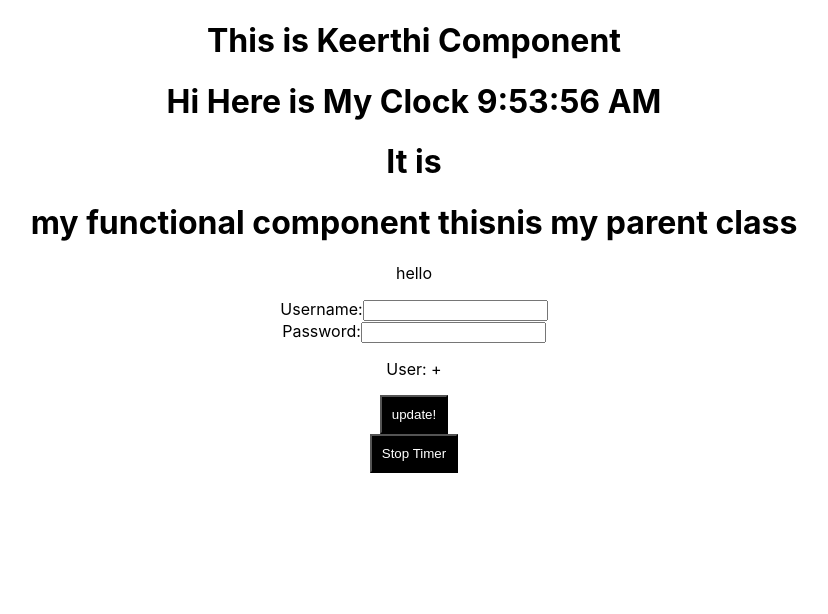
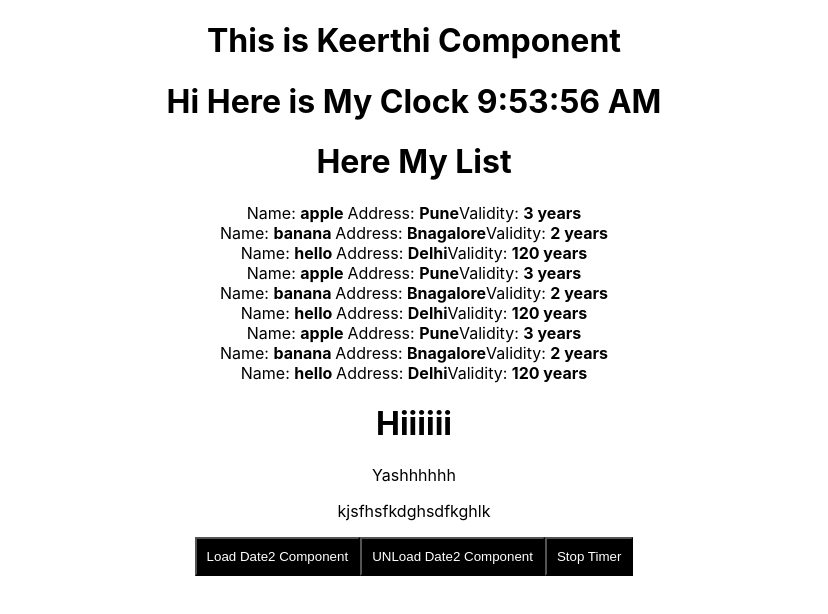
Before and after one commit to Yashwanth-Ramanjineya/myProject, a React (Create React App) app: page /keerthi in a window 1280 px wide. Shown: the top 614 px of the page, without its empty margins (226-1054 px from the left). Built offline with nearby package versions, Linux system fonts and the light colour scheme.

Commit message:
Commiting changes

```diff
--- a/src/Clock.js
+++ b/src/Clock.js
@@ -50,6 +50,7 @@ class Clock extends Component {
       <div className="App">
         <h1>My React Component</h1>
         <h3>{this.state.date}</h3>
+        <My3rdComponent />
         <button onClick={this.handleChange}>Click here!</button>
       </div>
     );
--- a/src/Date2.js
+++ b/src/Date2.js
@@ -1,59 +1,71 @@
 import React, { Component } from "react";
-
 
 class Date2 extends Component {
   constructor(props) {
     super(props);
     this.state = {
-            username: '',
+      username: "",
       password: "",
-            errorMessage: ""
+      errFlag: "",
+      errorMessage: "Plase Enter username/password",
     };
   }
   componentDidMount() {
     console.log("component here");
   }
   shouldComponentUpdate() {
-        console.log("sholud component update")
+    console.log("sholud component update");
     return true;
   }
   componentDidUpdate() {
-        console.log("component update")
+    console.log("component update");
   }
   componentWillUnmount() {
-        console.log("component is not updatr")
+    console.log("component is not updatr");
   }
-    handleUsername=(e)=>{
-        this.setState({username: e.target.value})
-    }
-    handlePassword=(e)=>{
-        this.setState({password: e.target.value})
-    }
+  handleUsername = (e) => {
+    this.setState({ username: e.target.value });
+  };
+  handlePassword = (e) => {
+    this.setState({ password: e.target.value });
+  };
   update = () => {
     if (this.state.username === "" || this.state.password === "") {
-            this.setState({errorMessage: "You Missed username/password"})
+      this.setState({ errFlag: "ERROR" });
     } else {
-
+      this.setState({ errFlag: "" });
     }
-      console.log(this.state.username + "  " + this.state.password)
+    console.log(this.state.username + "  " + this.state.password);
   };
   render() {
     return (
       <div>
         <label>
-                    Username:<input type="text" value={this.state.username} onChange={this.handleUsername} />
-                </label><br />
+          Username:
+          <input
+            type="text"
+            value={this.state.username}
+            onChange={this.handleUsername}
+          />
+        </label>
+        <br />
 
         <label>
-                    Password:<input type="password" value={this.state.password} onChange={this.handlePassword} />
-
-                </label><br />
-                <p className="error">{this.state.errorMessage}</p>
-                <p>User: {this.state.username} + {this.state.password}</p>
+          Password:
+          <input
+            type="password"
+            value={this.state.password}
+            onChange={this.handlePassword}
+          />
+        </label>
+        <br />
+        {this.state.errFlag === "ERROR" ? <p className="error">{this.state.errorMessage}</p> : null}
+        {this.state.errFlag === "ERROR" ? <p>
+          User: {this.state.username} + {this.state.password}
+        </p> : null}
 
         <button onClick={this.update}>update!</button>
       </div>
-
     );
   }
 }
--- a/src/Keerthi.js
+++ b/src/Keerthi.js
@@ -1,47 +1,81 @@
 import React, { Component } from "react";
-import My2ndComponent from './My2ndComponent';
-import Date2 from './Date2';
+import My2ndComponent from "./My2ndComponent";
+import Date2 from "./Date2";
 
-class Keerthi extends Component{
-    constructor(props){
+class Keerthi extends Component {
+  constructor(props) {
     super(props);
-            this.state={
-                date: new Date()
+    this.state = {
+      date: new Date(),
+      load: false,
+      listData: {
+        data: [
+          { name: "apple", address: "Pune", validity: "3 years" },
+          { name: "banana", address: "Bnagalore", validity: "2 years" },
+          { name: "hello", address: "Delhi", validity: "120 years" },
+          { name: "apple", address: "Pune", validity: "3 years" },
+          { name: "banana", address: "Bnagalore", validity: "2 years" },
+          { name: "hello", address: "Delhi", validity: "120 years" },
+          { name: "apple", address: "Pune", validity: "3 years" },
+          { name: "banana", address: "Bnagalore", validity: "2 years" },
+          { name: "hello", address: "Delhi", validity: "120 years" },
+        ],
+      },
+    };
+  }
+  componentDidMount() {
+    this.timerID = setInterval(() => this.tick(), 1000);
+  }
+  tick = () => {
+    this.setState({ date: new Date() });
+  };
+  stopTimer = () => {
+    clearInterval(this.timerID);
   };
 
-    }
-    componentDidMount(){
-        this.timerID=setInterval(
-            () =>this.tick(),1000
-        )
-    }
-    tick = () => {
-        this.setState({date: new Date()})
-      }
-      stopTimer = () => {
-        clearInterval(this.timerID)
-      }
-    render(){
-        console.log(this.state.date.toLocaleTimeString)
+  loadDateCp = () => {
+    this.setState({ load: true });
+  };
+  unLoadDateCp = () => {
+    this.setState({ load: false });
+  };
+  render() {
+    console.log(this.state.date.toLocaleTimeString);
 
-        return(
+    return (
       <div className="App">
         <h1>This is Keerthi Component</h1>
 
         <h1>Hi Here is My Clock {this.state.date.toLocaleTimeString()}</h1>
-                        <h1>It is</h1>
-                        <My2ndComponent  mydata="thisnis my parent class" mydata1="hello" />
-                        <Date2 />
+        <h1>Here My List</h1>
+        {this.state.listData.data.map((item) => (
+          <div>
+            <label>
+              Name: <b>{item.name} </b>
+            </label>
+            <label>
+              Address: <b>{item.address}</b>
+            </label>
+            <label>
+              Validity: <b>{item.validity}</b>
+            </label>
+          </div>
+        ))}
+        {/* {this.state.listData.map((item) => (
+          <ul>
+            <li>{item.name}</li>
+          </ul>
+        ))} */}
+        <My2ndComponent mydata="Hiiiiii" hehe="kjsfhsfkdghsdfkghlk" mydata1="Yashhhhhh" />
+        <button onClick={this.loadDateCp}>Load Date2 Component</button>
+        <button onClick={this.unLoadDateCp}>UNLoad Date2 Component</button>
 
+        {this.state.load ? <Date2 /> : null}
 
         <button onClick={this.stopTimer}>Stop Timer</button>
-
       </div>
-
     );
   }
 }
 
-
-
 export default Keerthi;
--- a/src/My2ndComponent.js
+++ b/src/My2ndComponent.js
@@ -5,8 +5,9 @@ function My2ndComponent(props){
     console.log("===",props);
     return(
         <div>
-        <h1>my functional component {props.mydata}</h1>
+        <h1>{props.mydata}</h1>
         <p>{props.mydata1}</p>
+        <p>{props.hehe}</p>
         </div>
     )
 }
--- a/src/my3rdComponent.js
+++ b/src/my3rdComponent.js
@@ -8,12 +8,12 @@ function My3rdComponent(props) {
 //   }
   return (
     <div>
-      <p>{props.myData1}</p>
+      {props.myData1 && props.myData1.map(item => (<p>{item}</p>))}
     </div>
   );
 }
 My3rdComponent.propTypes = {
-    myData1: PropType.string,
+    myData1: PropType.array,
     myData: PropType.string
 }
 export default My3rdComponent;
```
Lines whose indentation alone changed are shown as unchanged.
